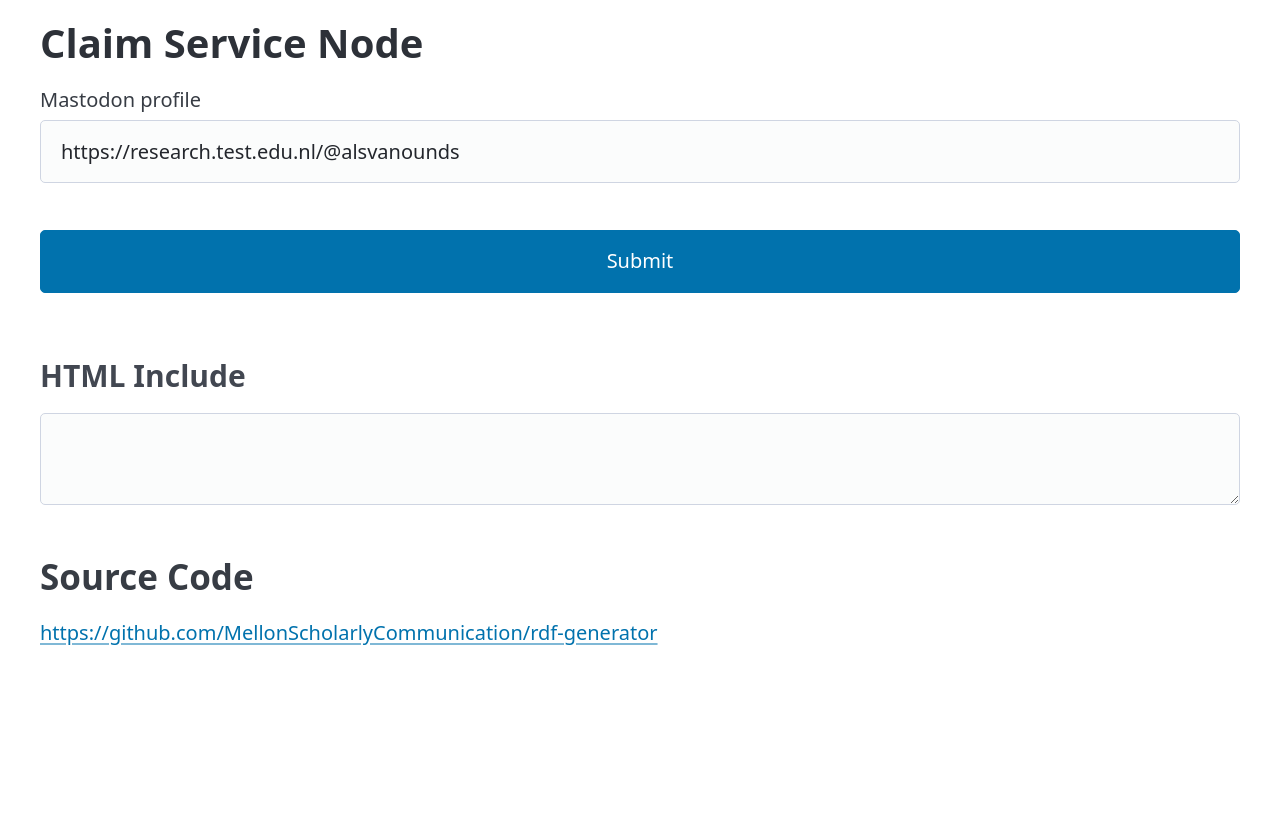
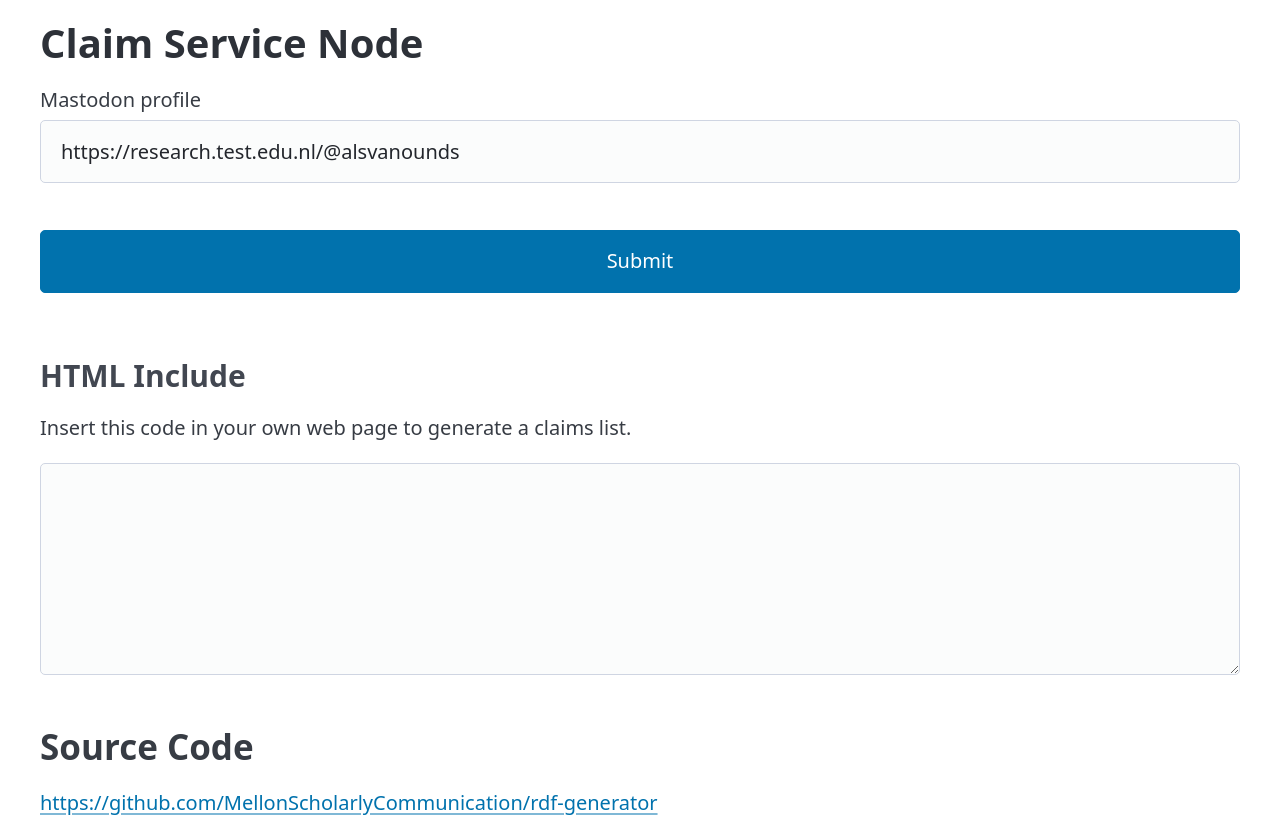
Before and after one commit to MellonScholarlyCommunication/rdf-generator, a website: page public/index.html in a window 1280 px wide. Before the commit the page ends 800 px from the top, so only its background shows below. Drawn offline with nearby package versions, Linux system fonts and the light colour scheme.

Commit message:
Adding a HTML generator

```diff
--- a/public/index.html
+++ b/public/index.html
@@ -9,6 +9,10 @@
         <style type="text/css">
             .claim-item {
                 margin-bottom: 8px;
+            }
+            #template {
+                font-family: Monospace;
+                font-size: 12px;
             }
         </style>
         <title>Claim Service Node</title>
@@ -34,7 +38,8 @@
             <div id="claims"></div>
 
             <h3>HTML Include</h3>
-            <textarea id="template"></textarea>
+            <p>Insert this code in your own web page to generate a claims list.</p>
+            <textarea id="template" rows="10"></textarea>
 
             <h2>Source Code</h2>
 
```
